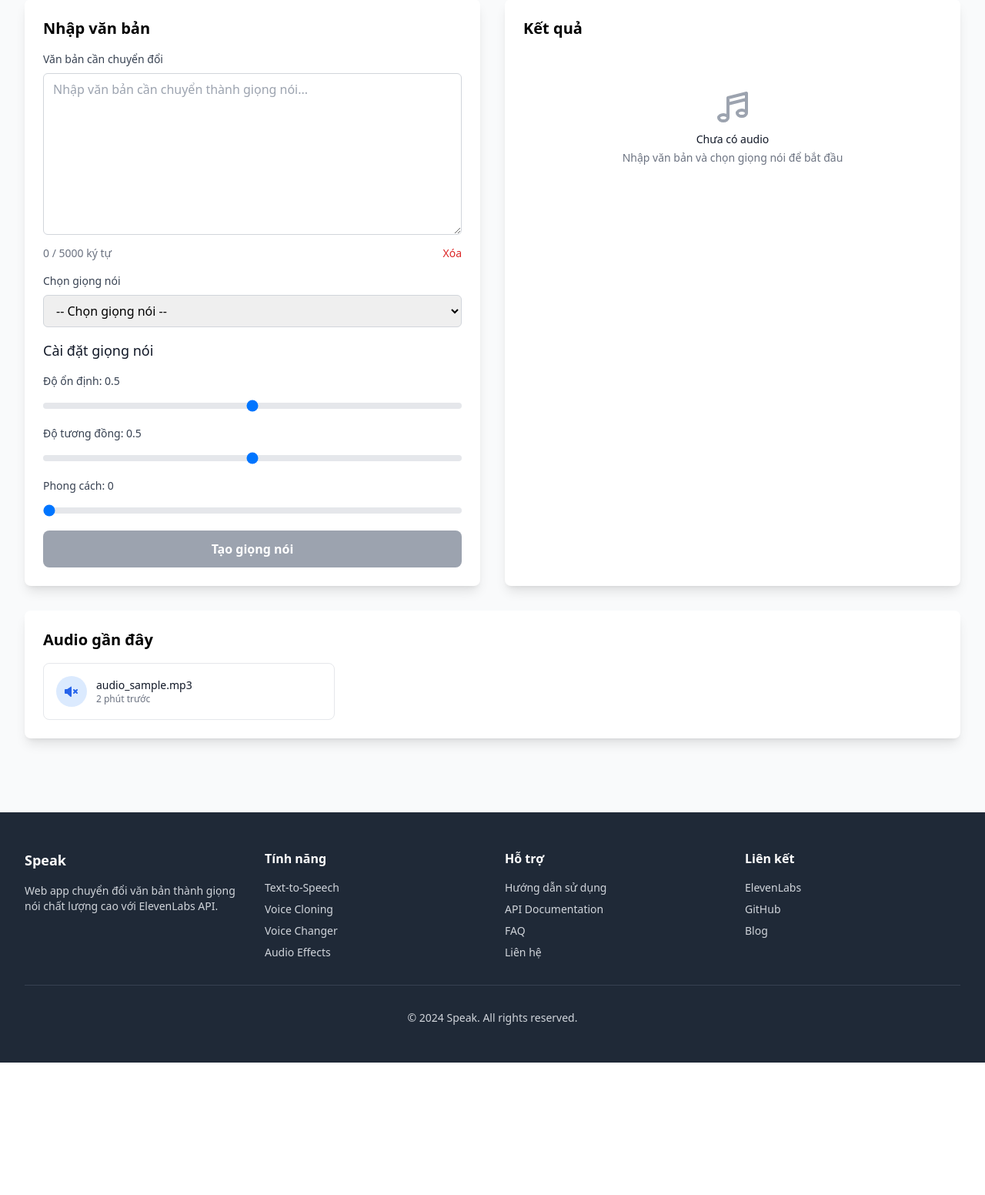
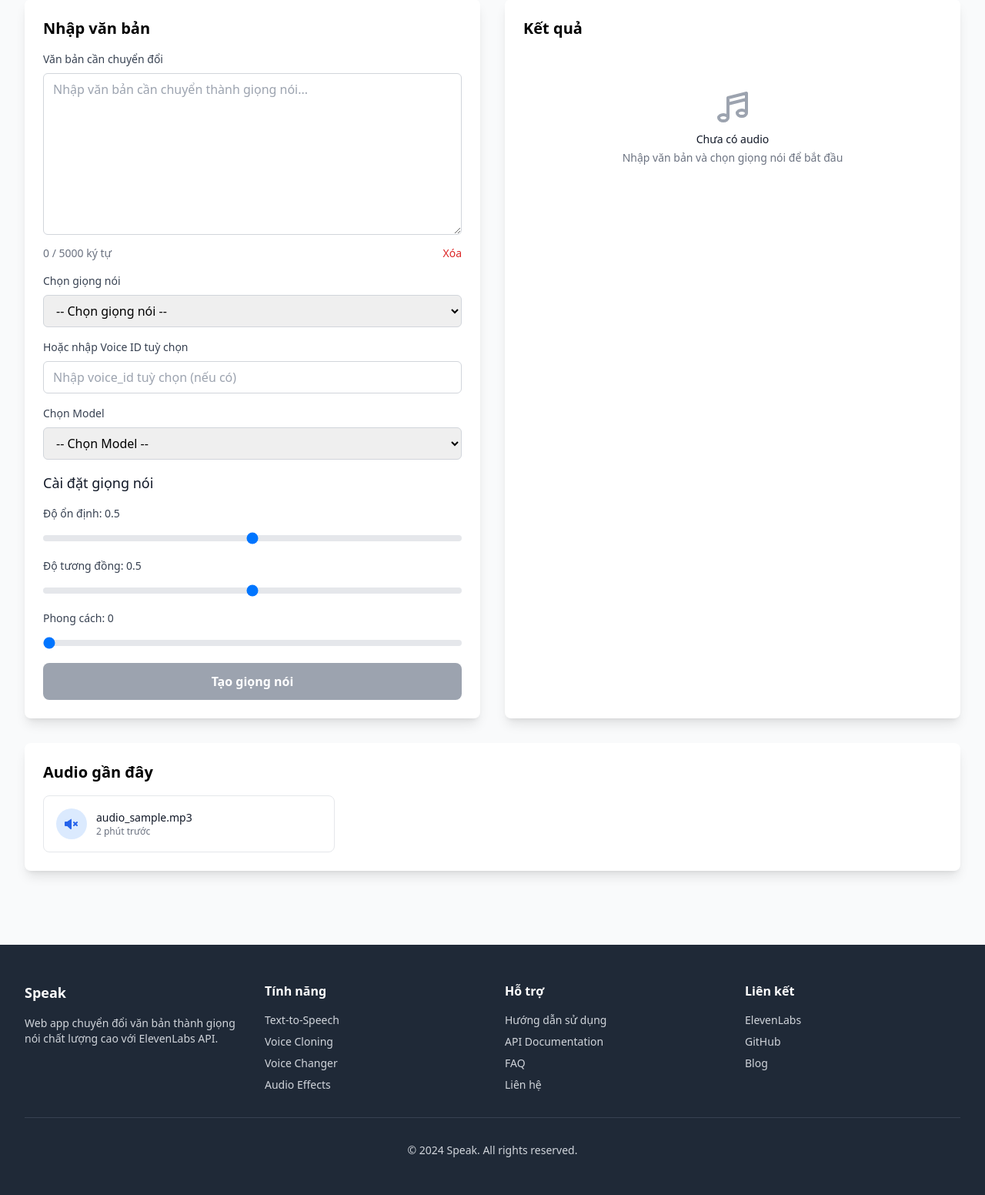
Before and after one commit to Gnoth2n5/evenlabs, a Flask app: template app/templates/tts/index.html in a window 1280 px wide. Shown: the part 210-1762 px from the top of the page at 77% size. Before the commit the page ends 1590 px from the top, so only its background shows below. Run offline with Flask 3, Linux system fonts and the light colour scheme; the template is opened without the code that fills it, so the values that code supplies are empty; some libraries are stand-ins or nearby versions.

Commit message:
Add model selection to TTS and support ElevenLabs models
Introduces API and UI support for selecting ElevenLabs TTS models. Adds a new /tts/models endpoint, updates the TTS generation flow to accept a model_id, and enhances the frontend to allow users to select or input a model. Also improves robustness in dashboard audio file display.

```diff
--- a/app/templates/dashboard.html
+++ b/app/templates/dashboard.html
@@ -240,10 +240,11 @@ block content %}
           <tr>
             <td class="px-6 py-4 whitespace-nowrap">
               <div class="text-sm font-medium text-gray-900">
-                {{ audio.original_filename }}
+                {{ audio.original_filename if audio.original_filename else
+                audio.filename }}
               </div>
               <div class="text-sm text-gray-500">
-                {{ audio.format.upper() }}
+                {{ audio.format.upper() if audio.format else 'N/A' }}
               </div>
             </td>
             <td class="px-6 py-4 whitespace-nowrap text-sm text-gray-900">
--- a/app/templates/tts/index.html
+++ b/app/templates/tts/index.html
@@ -1,13 +1,12 @@
-{% extends "base.html" %}
-
-{% block title %}Text-to-Speech - Speak{% endblock %}
-
+{% extends "base.html" %} {% block title %}Text-to-Speech - Speak{% endblock %}
 {% block content %}
 <div x-data="ttsApp()" class="space-y-8">
   <!-- Header -->
   <div class="text-center">
     <h1 class="text-3xl font-bold text-gray-900 mb-4">Text-to-Speech</h1>
-        <p class="text-lg text-gray-600">Chuyển văn bản thành giọng nói chất lượng cao</p>
+    <p class="text-lg text-gray-600">
+      Chuyển văn bản thành giọng nói chất lượng cao
+    </p>
   </div>
 
   <!-- Main TTS Interface -->
@@ -19,7 +18,10 @@
       <div class="space-y-4">
         <!-- Text Area -->
         <div>
-                    <label for="text-input" class="block text-sm font-medium text-gray-700 mb-2">
+          <label
+            for="text-input"
+            class="block text-sm font-medium text-gray-700 mb-2"
+          >
             Văn bản cần chuyển đổi
           </label>
           <textarea
@@ -45,7 +47,10 @@
 
         <!-- Voice Selection -->
         <div>
-                    <label for="voice-select" class="block text-sm font-medium text-gray-700 mb-2">
+          <label
+            for="voice-select"
+            class="block text-sm font-medium text-gray-700 mb-2"
+          >
             Chọn giọng nói
           </label>
           <select
@@ -56,6 +61,43 @@
             <option value="">-- Chọn giọng nói --</option>
             <template x-for="voice in voices" :key="voice.voice_id">
               <option :value="voice.voice_id" x-text="voice.name"></option>
+            </template>
+          </select>
+        </div>
+
+        <!-- Voice ID Manual Input -->
+        <div>
+          <label
+            for="voice-id-input"
+            class="block text-sm font-medium text-gray-700 mb-2"
+          >
+            Hoặc nhập Voice ID tuỳ chọn
+          </label>
+          <input
+            id="voice-id-input"
+            type="text"
+            x-model="manualVoiceId"
+            placeholder="Nhập voice_id tuỳ chọn (nếu có)"
+            class="w-full px-3 py-2 border border-gray-300 rounded-md focus:outline-none focus:ring-2 focus:ring-blue-500 focus:border-transparent"
+          />
+        </div>
+
+        <!-- Model Selection -->
+        <div>
+          <label
+            for="model-select"
+            class="block text-sm font-medium text-gray-700 mb-2"
+          >
+            Chọn Model
+          </label>
+          <select
+            id="model-select"
+            x-model="selectedModel"
+            class="w-full px-3 py-2 border border-gray-300 rounded-md focus:outline-none focus:ring-2 focus:ring-blue-500 focus:border-transparent"
+          >
+            <option value="">-- Chọn Model --</option>
+            <template x-for="model in models" :key="model.model_id">
+              <option :value="model.model_id" x-text="model.name"></option>
             </template>
           </select>
         </div>
@@ -76,7 +118,7 @@
               max="1"
               step="0.1"
               class="w-full h-2 bg-gray-200 rounded-lg appearance-none cursor-pointer"
-                        >
+            />
           </div>
 
           <!-- Similarity Boost -->
@@ -91,7 +133,7 @@
               max="1"
               step="0.1"
               class="w-full h-2 bg-gray-200 rounded-lg appearance-none cursor-pointer"
-                        >
+            />
           </div>
 
           <!-- Style -->
@@ -106,7 +148,7 @@
               max="1"
               step="0.1"
               class="w-full h-2 bg-gray-200 rounded-lg appearance-none cursor-pointer"
-                        >
+            />
           </div>
         </div>
 
@@ -118,9 +160,25 @@
         >
           <span x-show="!isGenerating">Tạo giọng nói</span>
           <span x-show="isGenerating" class="flex items-center justify-center">
-                        <svg class="animate-spin -ml-1 mr-3 h-5 w-5 text-white" xmlns="http://www.w3.org/2000/svg" fill="none" viewBox="0 0 24 24">
-                            <circle class="opacity-25" cx="12" cy="12" r="10" stroke="currentColor" stroke-width="4"></circle>
-                            <path class="opacity-75" fill="currentColor" d="M4 12a8 8 0 018-8V0C5.373 0 0 5.373 0 12h4zm2 5.291A7.962 7.962 0 014 12H0c0 3.042 1.135 5.824 3 7.938l3-2.647z"></path>
+            <svg
+              class="animate-spin -ml-1 mr-3 h-5 w-5 text-white"
+              xmlns="http://www.w3.org/2000/svg"
+              fill="none"
+              viewBox="0 0 24 24"
+            >
+              <circle
+                class="opacity-25"
+                cx="12"
+                cy="12"
+                r="10"
+                stroke="currentColor"
+                stroke-width="4"
+              ></circle>
+              <path
+                class="opacity-75"
+                fill="currentColor"
+                d="M4 12a8 8 0 018-8V0C5.373 0 0 5.373 0 12h4zm2 5.291A7.962 7.962 0 014 12H0c0 3.042 1.135 5.824 3 7.938l3-2.647z"
+              ></path>
             </svg>
             Đang tạo...
           </span>
@@ -133,11 +191,23 @@
       <h2 class="text-xl font-semibold mb-4">Kết quả</h2>
 
       <div x-show="!currentAudio" class="text-center py-12">
-                <svg class="mx-auto h-12 w-12 text-gray-400" fill="none" viewBox="0 0 24 24" stroke="currentColor">
-                    <path stroke-linecap="round" stroke-linejoin="round" stroke-width="2" d="M9 19V6l12-3v13M9 19c0 1.105-1.343 2-3 2s-3-.895-3-2 1.343-2 3-2 3 .895 3 2zm12-3c0 1.105-1.343 2-3 2s-3-.895-3-2 1.343-2 3-2 3 .895 3 2zM9 10l12-3"/>
+        <svg
+          class="mx-auto h-12 w-12 text-gray-400"
+          fill="none"
+          viewBox="0 0 24 24"
+          stroke="currentColor"
+        >
+          <path
+            stroke-linecap="round"
+            stroke-linejoin="round"
+            stroke-width="2"
+            d="M9 19V6l12-3v13M9 19c0 1.105-1.343 2-3 2s-3-.895-3-2 1.343-2 3-2 3 .895 3 2zm12-3c0 1.105-1.343 2-3 2s-3-.895-3-2 1.343-2 3-2 3 .895 3 2zM9 10l12-3"
+          />
         </svg>
         <h3 class="mt-2 text-sm font-medium text-gray-900">Chưa có audio</h3>
-                <p class="mt-1 text-sm text-gray-500">Nhập văn bản và chọn giọng nói để bắt đầu</p>
+        <p class="mt-1 text-sm text-gray-500">
+          Nhập văn bản và chọn giọng nói để bắt đầu
+        </p>
       </div>
 
       <div x-show="currentAudio" class="space-y-4">
@@ -192,9 +262,19 @@
       <!-- Placeholder for recent audio files -->
       <div class="border border-gray-200 rounded-lg p-4">
         <div class="flex items-center space-x-3">
-                    <div class="w-10 h-10 bg-blue-100 rounded-full flex items-center justify-center">
-                        <svg class="w-5 h-5 text-blue-600" fill="currentColor" viewBox="0 0 20 20">
-                            <path fill-rule="evenodd" d="M9.383 3.076A1 1 0 0110 4v12a1 1 0 01-1.617.794L4.383 13H2a1 1 0 01-1-1V8a1 1 0 011-1h2.383l4.017-2.794a1 1 0 011.617.794zM12.293 7.293a1 1 0 011.414 0L15 8.586l1.293-1.293a1 1 0 111.414 1.414L16.414 10l1.293 1.293a1 1 0 01-1.414 1.414L15 11.414l-1.293 1.293a1 1 0 01-1.414-1.414L13.586 10l-1.293-1.293a1 1 0 010-1.414z" clip-rule="evenodd"/>
+          <div
+            class="w-10 h-10 bg-blue-100 rounded-full flex items-center justify-center"
+          >
+            <svg
+              class="w-5 h-5 text-blue-600"
+              fill="currentColor"
+              viewBox="0 0 20 20"
+            >
+              <path
+                fill-rule="evenodd"
+                d="M9.383 3.076A1 1 0 0110 4v12a1 1 0 01-1.617.794L4.383 13H2a1 1 0 01-1-1V8a1 1 0 011-1h2.383l4.017-2.794a1 1 0 011.617.794zM12.293 7.293a1 1 0 011.414 0L15 8.586l1.293-1.293a1 1 0 111.414 1.414L16.414 10l1.293 1.293a1 1 0 01-1.414 1.414L15 11.414l-1.293 1.293a1 1 0 01-1.414-1.414L13.586 10l-1.293-1.293a1 1 0 010-1.414z"
+                clip-rule="evenodd"
+              />
             </svg>
           </div>
           <div class="flex-1">
@@ -210,21 +290,28 @@
 <script>
   function ttsApp() {
     return {
-        text: '',
-        selectedVoice: '',
+      text: "",
+      selectedVoice: "",
       voices: [],
       settings: {
         stability: 0.5,
         similarity_boost: 0.5,
-            style: 0.0
+        style: 0.0,
       },
       currentAudio: null,
       isGenerating: false,
       charCount: 0,
+      manualVoiceId: "",
+      selectedModel: "",
+      models: [],
 
       init() {
         this.loadVoices();
+        this.loadModels();
         this.updateCharCount();
+
+        // Set default model for Vietnamese
+        this.selectedModel = "eleven_multilingual_v2";
       },
 
       updateCharCount() {
@@ -232,16 +319,20 @@ function ttsApp() {
       },
 
       get canGenerate() {
-            return this.text.trim() && this.selectedVoice && !this.isGenerating;
+        return (
+          this.text.trim() &&
+          (this.selectedVoice || this.manualVoiceId) &&
+          !this.isGenerating
+        );
       },
 
       async loadVoices() {
         try {
-                const response = await fetch('/tts/voices');
+          const response = await fetch("/tts/voices");
           const data = await response.json();
           this.voices = data.voices || [];
         } catch (error) {
-                console.error('Error loading voices:', error);
+          console.error("Error loading voices:", error);
         }
       },
 
@@ -251,16 +342,17 @@ function ttsApp() {
         this.isGenerating = true;
 
         try {
-                const response = await fetch('/tts/generate', {
-                    method: 'POST',
+          const response = await fetch("/tts/generate", {
+            method: "POST",
             headers: {
-                        'Content-Type': 'application/json',
+              "Content-Type": "application/json",
             },
             body: JSON.stringify({
               text: this.text,
-                        voice_id: this.selectedVoice,
-                        settings: this.settings
-                    })
+              voice_id: this.manualVoiceId || this.selectedVoice,
+              settings: this.settings,
+              model_id: this.selectedModel || "eleven_multilingual_v2",
+            }),
           });
 
           const data = await response.json();
@@ -274,11 +366,11 @@ function ttsApp() {
               }
             }, 100);
           } else {
-                    alert('Lỗi: ' + data.error);
+            alert("Lỗi: " + data.error);
           }
         } catch (error) {
-                console.error('Error generating speech:', error);
-                alert('Có lỗi xảy ra khi tạo giọng nói');
+          console.error("Error generating speech:", error);
+          alert("Có lỗi xảy ra khi tạo giọng nói");
         } finally {
           this.isGenerating = false;
         }
@@ -288,10 +380,12 @@ function ttsApp() {
         if (!this.currentAudio) return;
 
         try {
-                const response = await fetch(`/tts/download/${this.currentAudio.audio_id}`);
+          const response = await fetch(
+            `/tts/download/${this.currentAudio.audio_id}`
+          );
           const blob = await response.blob();
           const url = window.URL.createObjectURL(blob);
-                const a = document.createElement('a');
+          const a = document.createElement("a");
           a.href = url;
           a.download = this.currentAudio.filename;
           document.body.appendChild(a);
@@ -299,33 +393,46 @@ function ttsApp() {
           window.URL.revokeObjectURL(url);
           document.body.removeChild(a);
         } catch (error) {
-                console.error('Error downloading audio:', error);
-                alert('Có lỗi xảy ra khi tải xuống');
+          console.error("Error downloading audio:", error);
+          alert("Có lỗi xảy ra khi tải xuống");
         }
       },
 
       async deleteAudio() {
         if (!this.currentAudio) return;
 
-            if (!confirm('Bạn có chắc muốn xóa audio này?')) return;
+        if (!confirm("Bạn có chắc muốn xóa audio này?")) return;
 
         try {
-                const response = await fetch(`/tts/delete/${this.currentAudio.audio_id}`, {
-                    method: 'POST'
-                });
+          const response = await fetch(
+            `/tts/delete/${this.currentAudio.audio_id}`,
+            {
+              method: "POST",
+            }
+          );
           const data = await response.json();
 
           if (data.success) {
             this.currentAudio = null;
           } else {
-                    alert('Lỗi: ' + data.error);
+            alert("Lỗi: " + data.error);
           }
         } catch (error) {
-                console.error('Error deleting audio:', error);
-                alert('Có lỗi xảy ra khi xóa audio');
+          console.error("Error deleting audio:", error);
+          alert("Có lỗi xảy ra khi xóa audio");
         }
+      },
+
+      async loadModels() {
+        try {
+          const response = await fetch("/tts/models");
+          const data = await response.json();
+          this.models = data.models || [];
+        } catch (error) {
+          console.error("Error loading models:", error);
         }
-    }
+      },
+    };
   }
 </script>
 {% endblock %}
```
Also changed, not shown: app/routes/tts.py (+14 -1 lines), app/services/elevenlabs_api.py (+25 -1 lines). Lines whose indentation alone changed are shown as unchanged.
